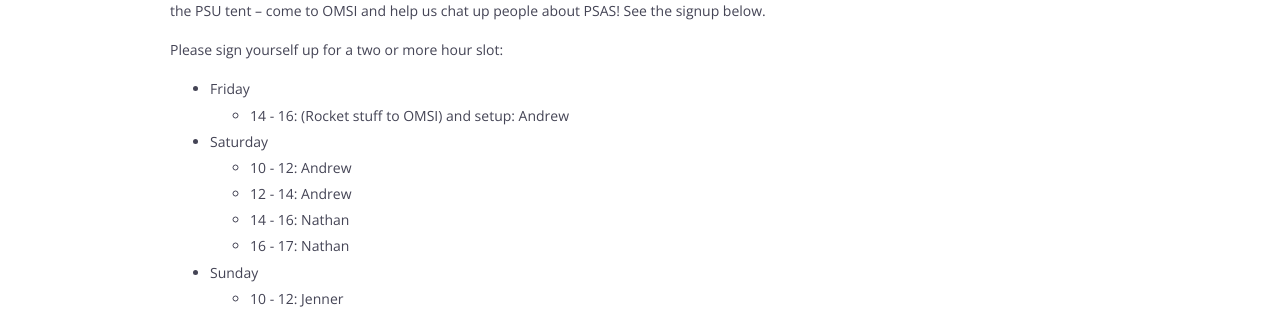
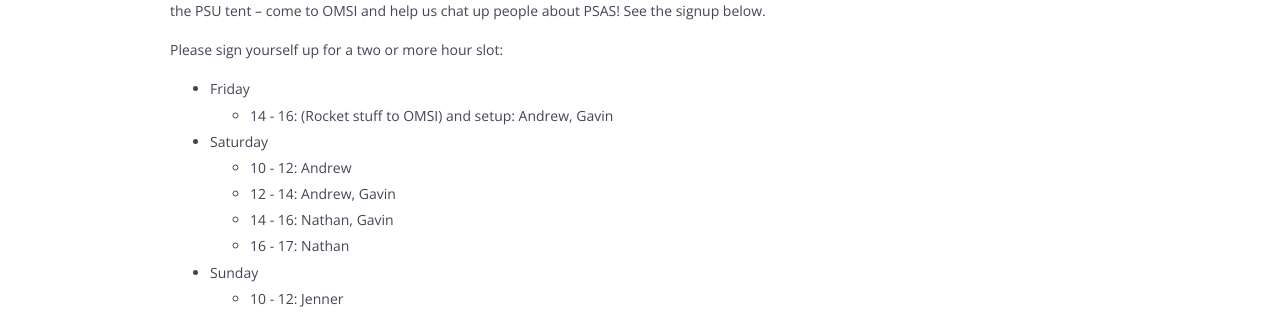
Before and after one commit to psas/blog, a Jekyll site: the page built from _posts/2014-09-13-psas-at-omsi.markdown, in a window 1280 px wide. Shown: the part 374-690 px from the top of the page. Built offline with Jekyll 4.4.1, drawn with Linux system fonts in a browser that asks for light colours.

Commit message:
Update 2014-09-13-psas-at-omsi.markdown

```diff
--- a/_posts/2014-09-13-psas-at-omsi.markdown
+++ b/_posts/2014-09-13-psas-at-omsi.markdown
@@ -10,11 +10,11 @@ PSAS will be at [OMSI's Mini Maker Faire](https://www.omsi.edu/maker-faire-pdx)
 Please sign yourself up for a two or more hour slot:
 
 - Friday
-    - 14 - 16: (Rocket stuff to OMSI) and setup: Andrew
+    - 14 - 16: (Rocket stuff to OMSI) and setup: Andrew, Gavin
 - Saturday
     - 10 - 12: Andrew
-    - 12 - 14: Andrew
-    - 14 - 16: Nathan
+    - 12 - 14: Andrew, Gavin
+    - 14 - 16: Nathan, Gavin
     - 16 - 17: Nathan
 - Sunday
     - 10 - 12: Jenner
```
